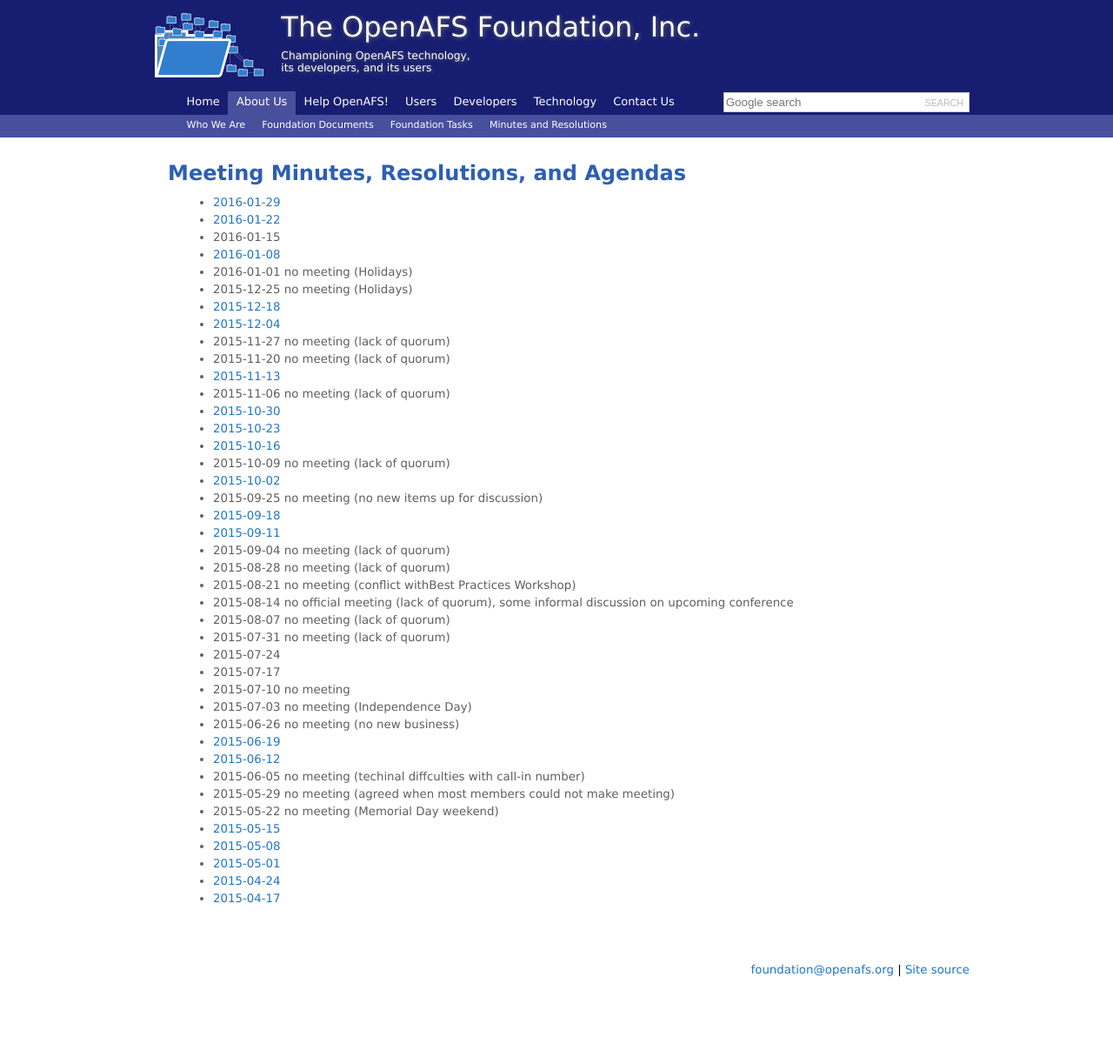
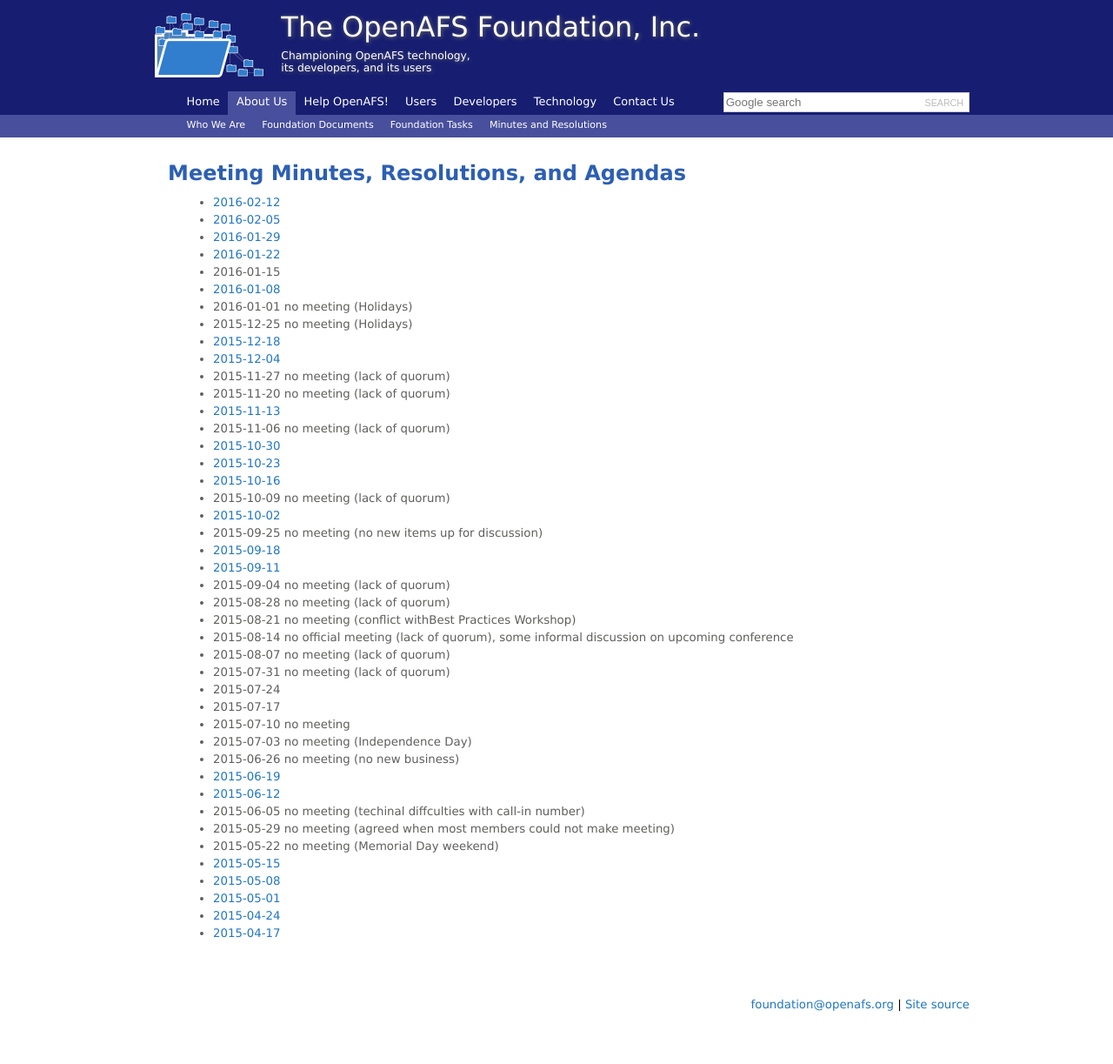
Before and after one commit to openafsfoundation/openafsfoundation.org, a Jekyll site: the page built from about/minutes/index.md, in a window 1280 px wide. Shown: the whole page at 87% size. Built offline with Jekyll 4.4.1, drawn with Linux system fonts in a browser that asks for light colours; before the commit the page ends 1183 px from its top, so only the background shows below that.

Commit message:
last two weeks minutes

```diff
--- a/about/minutes/index.md
+++ b/about/minutes/index.md
@@ -5,6 +5,8 @@
 
 ## Meeting Minutes, Resolutions, and Agendas ##
 
+* [2016-02-12]({{site.github.url}}/about/minutes/2016-02-12/)
+* [2016-02-05]({{site.github.url}}/about/minutes/2016-02-05/)
 * [2016-01-29]({{site.github.url}}/about/minutes/2016-01-29/)
 * [2016-01-22]({{site.github.url}}/about/minutes/2016-01-22/)
 * 2016-01-15
```
